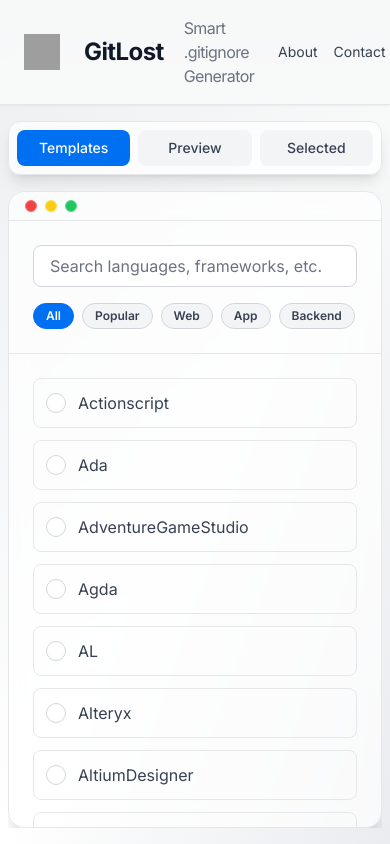
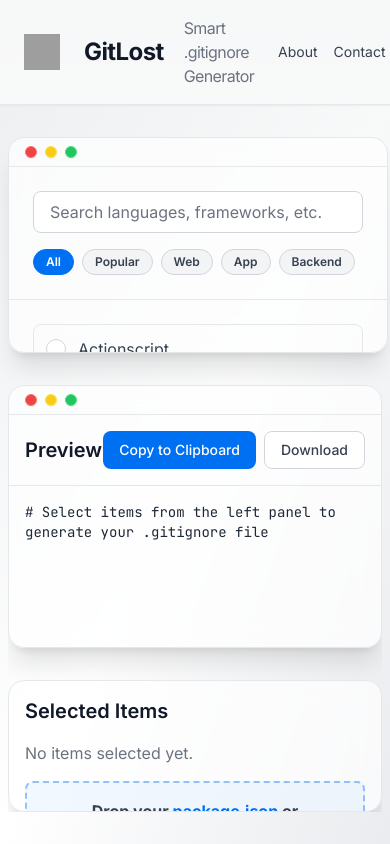
Before and after one commit to BytexGrid/gitlost, a Next.js app in the folder gitlost-app/: page / in a window 390 px wide. Built offline with nearby package versions, Linux system fonts and the light colour scheme; grey boxes are pictures that could not be loaded.

Commit message:
Update page.tsx

```diff
--- a/gitlost-app/src/app/page.tsx
+++ b/gitlost-app/src/app/page.tsx
@@ -11,7 +11,6 @@ export default function Home() {
   const [selectedItems, setSelectedItems] = useState<string[]>([]);
   const [gitignoreContent, setGitignoreContent] = useState('');
   const [loading, setLoading] = useState(false);
-  const [activePanel, setActivePanel] = useState<'selection' | 'preview' | 'selected'>('selection');
 
   useEffect(() => {
     let cancelled = false;
@@ -33,81 +32,22 @@ export default function Home() {
   return (
     <div className="h-screen flex flex-col overflow-hidden">
       <Header />
-      <main className="flex-1 w-full px-2 lg:px-8 py-4 lg:py-8 flex flex-col lg:flex-row gap-4 lg:gap-8 overflow-hidden bg-gradient-to-br from-gray-100/80 via-white/80 to-gray-200/80 dark:from-gray-900/80 dark:via-gray-950/80 dark:to-gray-800/80">
-        {/* Mobile Navigation */}
-        <div className="lg:hidden flex gap-2 p-2 bg-white/70 dark:bg-gray-900/70 backdrop-blur-md border border-gray-200 dark:border-gray-800 rounded-xl shadow-lg">
-          <button
-            onClick={() => setActivePanel('selection')}
-            className={`flex-1 px-4 py-2 rounded-lg text-sm font-medium transition-colors ${
-              activePanel === 'selection'
-                ? 'bg-primary text-white'
-                : 'bg-gray-100 dark:bg-gray-800 text-gray-700 dark:text-gray-300 hover:bg-gray-200 dark:hover:bg-gray-700'
-            }`}
-          >
-            Templates
-          </button>
-          <button
-            onClick={() => setActivePanel('preview')}
-            className={`flex-1 px-4 py-2 rounded-lg text-sm font-medium transition-colors ${
-              activePanel === 'preview'
-                ? 'bg-primary text-white'
-                : 'bg-gray-100 dark:bg-gray-800 text-gray-700 dark:text-gray-300 hover:bg-gray-200 dark:hover:bg-gray-700'
-            }`}
-          >
-            Preview
-          </button>
-          <button
-            onClick={() => setActivePanel('selected')}
-            className={`flex-1 px-4 py-2 rounded-lg text-sm font-medium transition-colors ${
-              activePanel === 'selected'
-                ? 'bg-primary text-white'
-                : 'bg-gray-100 dark:bg-gray-800 text-gray-700 dark:text-gray-300 hover:bg-gray-200 dark:hover:bg-gray-700'
-            }`}
-          >
-            Selected
-          </button>
-        </div>
-
-        {/* Panels for mobile: only one visible at a time */}
-        <div className="lg:hidden flex-1 flex flex-col gap-4 overflow-hidden">
-          {activePanel === 'selection' && (
-            <div className="flex-1 min-h-0 rounded-2xl shadow-xl bg-white/70 dark:bg-gray-900/70 backdrop-blur-md border border-gray-200 dark:border-gray-800 overflow-hidden flex flex-col">
+      <main className="flex-1 w-full px-2 lg:px-8 py-8 flex flex-col lg:flex-row gap-8 overflow-hidden bg-gradient-to-br from-gray-100/80 via-white/80 to-gray-200/80 dark:from-gray-900/80 dark:via-gray-950/80 dark:to-gray-800/80">
+        {/* Selection Panel (1/3 width on large screens) */}
+        <div className="flex-1 lg:flex-[1] min-w-[380px] max-w-[600px] rounded-2xl shadow-xl bg-white/70 dark:bg-gray-900/70 backdrop-blur-md border border-gray-200 dark:border-gray-800 overflow-hidden flex flex-col">
           <div className="flex-1 overflow-auto">
             <SelectionPanel selectedItems={selectedItems} setSelectedItems={setSelectedItems} />
           </div>
         </div>
-          )}
-          {activePanel === 'preview' && (
-            <div className="flex-1 min-h-0 rounded-2xl shadow-xl bg-white/70 dark:bg-gray-900/70 backdrop-blur-md border border-gray-200 dark:border-gray-800 overflow-hidden flex flex-col">
-              <div className="flex-1 overflow-auto">
-                <PreviewPanel content={gitignoreContent} loading={loading} selectedItems={selectedItems} />
-              </div>
-            </div>
-          )}
-          {activePanel === 'selected' && (
-            <div className="flex-1 min-h-0 rounded-2xl shadow-xl bg-white/70 dark:bg-gray-900/70 backdrop-blur-md border border-gray-200 dark:border-gray-800 overflow-hidden flex flex-col">
-              <div className="flex-1 overflow-auto">
-                <SelectedItemsPanel selectedItems={selectedItems} setSelectedItems={setSelectedItems} />
-              </div>
-            </div>
-          )}
-        </div>
-
-        {/* Panels for desktop: always visible side by side */}
-        <div className="hidden lg:flex flex-1 gap-8 overflow-hidden">
-          {/* Selection Panel */}
-          <div className="flex-1 min-w-[380px] max-w-[600px] rounded-2xl shadow-xl bg-white/70 dark:bg-gray-900/70 backdrop-blur-md border border-gray-200 dark:border-gray-800 overflow-hidden flex flex-col">
-            <div className="flex-1 overflow-auto">
-              <SelectionPanel selectedItems={selectedItems} setSelectedItems={setSelectedItems} />
-            </div>
-          </div>
-          {/* Preview Panel */}
+        {/* Container for Preview and Selected Items (2/3 width on large screens) */}
+        <div className="flex-[2] flex flex-col lg:flex-row gap-8 overflow-hidden">
+          {/* Preview Panel (takes 2/3 of this container width on large screens) */}
           <div className="flex-[2] rounded-2xl shadow-xl bg-white/70 dark:bg-gray-900/70 backdrop-blur-md border border-gray-200 dark:border-gray-800 overflow-hidden flex flex-col">
              <div className="flex-1 overflow-auto">
               <PreviewPanel content={gitignoreContent} loading={loading} selectedItems={selectedItems} />
             </div>
           </div>
-          {/* Selected Items Panel */}
+           {/* Selected Items Panel (takes 1/3 of this container width on large screens) */}
           <div className="flex-1 rounded-2xl shadow-xl bg-white/70 dark:bg-gray-900/70 backdrop-blur-md border border-gray-200 dark:border-gray-800 overflow-hidden flex flex-col">
              <div className="flex-1 overflow-auto">
                <SelectedItemsPanel selectedItems={selectedItems} setSelectedItems={setSelectedItems} />
```
Lines whose indentation alone changed are shown as unchanged.
